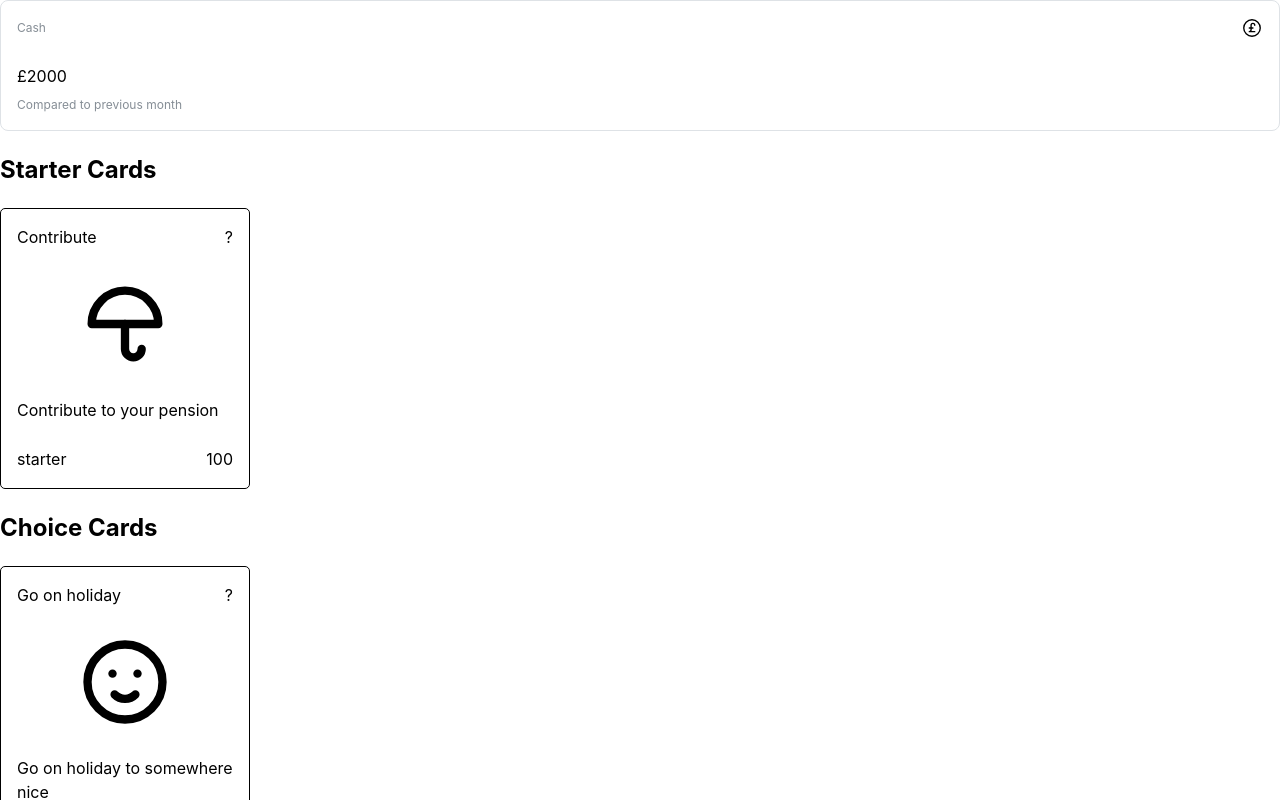
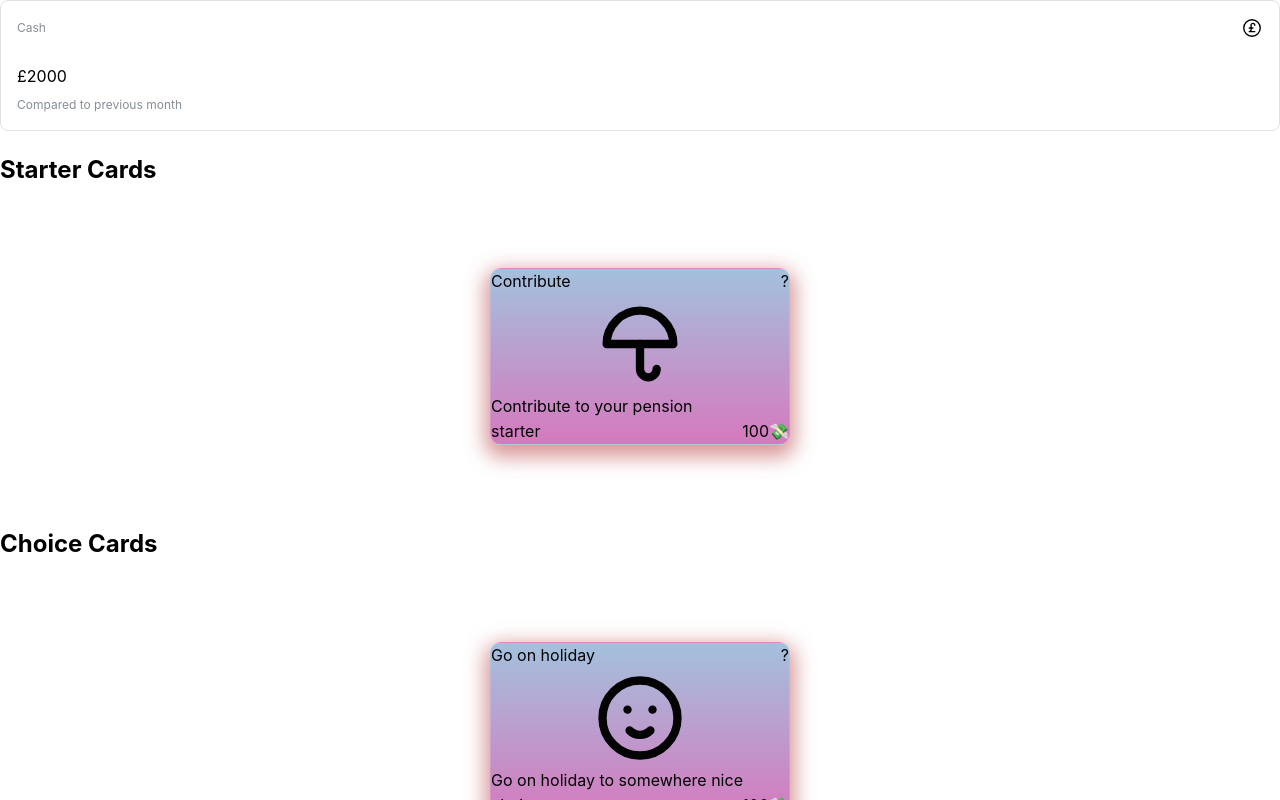
Before and after one commit to siaxza/game-jam, a React (Vite) app in the folder game-jam/: page / in a window 1280 px wide. Shown: the top 800 px of the page. Built offline with nearby package versions, Linux system fonts and the light colour scheme.

Commit message:
add card shining css

```diff
--- a/game-jam/src/components/Card/Card.module.css
+++ b/game-jam/src/components/Card/Card.module.css
@@ -12,14 +12,122 @@
 .titleContainer {
   display: flex;
   justify-content: space-between;
+  align-items: center;
+  color: #030303;
 }
 
 .footerContainer {
   display: flex;
   justify-content: space-between;
+  align-items: center;
+  color: #030303;
 }
 
 .iconContainer {
   display: flex;
   justify-content: center;
+  align-items: center;
+  color: #030303;
 }
+
+
+.price{
+  display: flex;
+  align-items: center;
+  color: #c68a12;
+  font-weight: 700;
+  ins{
+    margin-left: -.3rem;
+    margin-right: .5rem;
+  }
+}
+
+.cardContainerShine{
+  user-select:none;
+  max-width: 300px;
+  margin: 5rem auto;
+  border: 1px solid #ffffff22;
+  background-color: #823953;
+  background: linear-gradient(0deg, rgb(213, 121, 190) 0%, rgba(72, 131, 186, 0.5) 100%);
+  box-shadow: 0 7px 20px 5px #b53a3a88;
+  border-radius: .7rem;
+  backdrop-filter: blur(7px);
+  -webkit-backdrop-filter: blur(7px);
+  overflow: hidden;
+  transition: .5s all;
+  hr{
+    width: 100%;
+    border: none;
+    border-bottom: 1px solid #88888855;
+    margin-top: 0;
+  }
+  ins{
+    text-decoration: none;
+  }
+  .main{
+    display: flex;
+    flex-direction: column;
+    width: 90%;
+    padding: 1rem;
+    .tokenImage{
+      border-radius: .5rem;
+      max-width: 100%;
+      height: 250px;
+      object-fit: cover;
+    }
+    .description{
+      margin: .5rem 0;
+      color: #a89ec9;
+    }
+
+    .creator{
+      display: flex;
+      align-items: center;
+      margin-top: .2rem;
+      margin-bottom: -.3rem;
+      ins{
+        color: #a89ec9;
+        text-decoration: none;
+      }
+      .wrapper{
+        display: flex;
+        align-items: center;
+        border: 1px solid #ffffff22;
+        padding: .3rem;
+        margin: 0;
+        margin-right: .5rem;
+        border-radius: 100%;
+        box-shadow: inset 0 0 0 4px #000000aa;
+        img{
+          border-radius: 100%;
+          border: 1px solid #ffffff22;
+          width: 2rem;
+          height: 2rem;
+          object-fit: cover;
+          margin: 0;
+        }
+      }
+    }
+  }
+  ::before{
+    position: fixed;
+    content: "";
+    box-shadow: 0 0 100px 40px #25658908;
+    top: -10%;
+    left: -100%;
+    transform: rotate(-45deg);
+    height: 60rem;
+    transition: .7s all;
+  }
+  &:hover{
+    border: 1px solid #cd666644;
+    box-shadow: 0 7px 50px 10px #2e88a3aa;
+    transform: scale(1.015);
+    filter: brightness(1.3);
+    ::before{
+      filter: brightness(.5);
+      top: -100%;
+      left: 200%;
+    }
+  }
+}
--- a/game-jam/src/components/Card/Card.tsx
+++ b/game-jam/src/components/Card/Card.tsx
@@ -9,7 +9,7 @@ export const Card = ({
   cost,
 }: CardProps) => {
   return (
-    <div className={classes.cardContainer}>
+    <div className={classes.cardContainerShine}>
       <div className={classes.titleContainer}>
         <span>{title}</span>
         <span>?</span>
@@ -18,7 +18,7 @@ export const Card = ({
       <div>{description}</div>
       <div className={classes.footerContainer}>
         <span className={classes.footerValue}>{category}</span>
-        <span className={classes.footerValue}>{cost}</span>
+        <span className={classes.footerValue}>{cost+`💸`}</span>
       </div>
     </div>
   );
```
